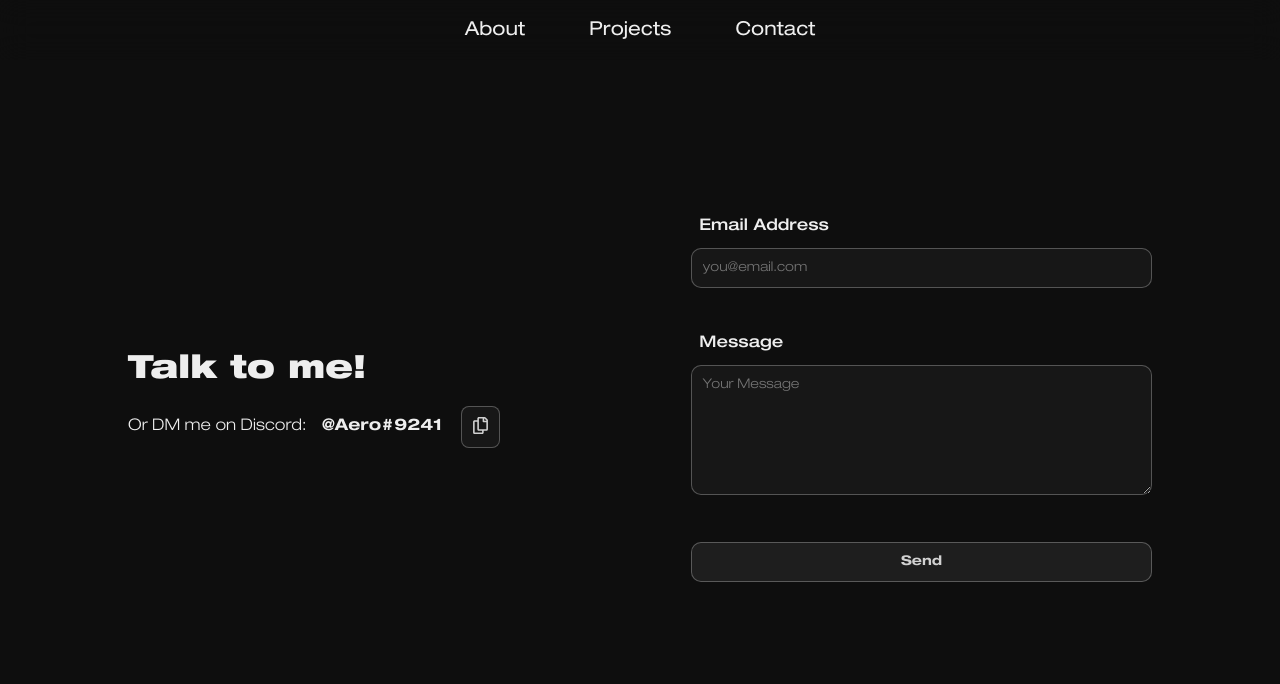
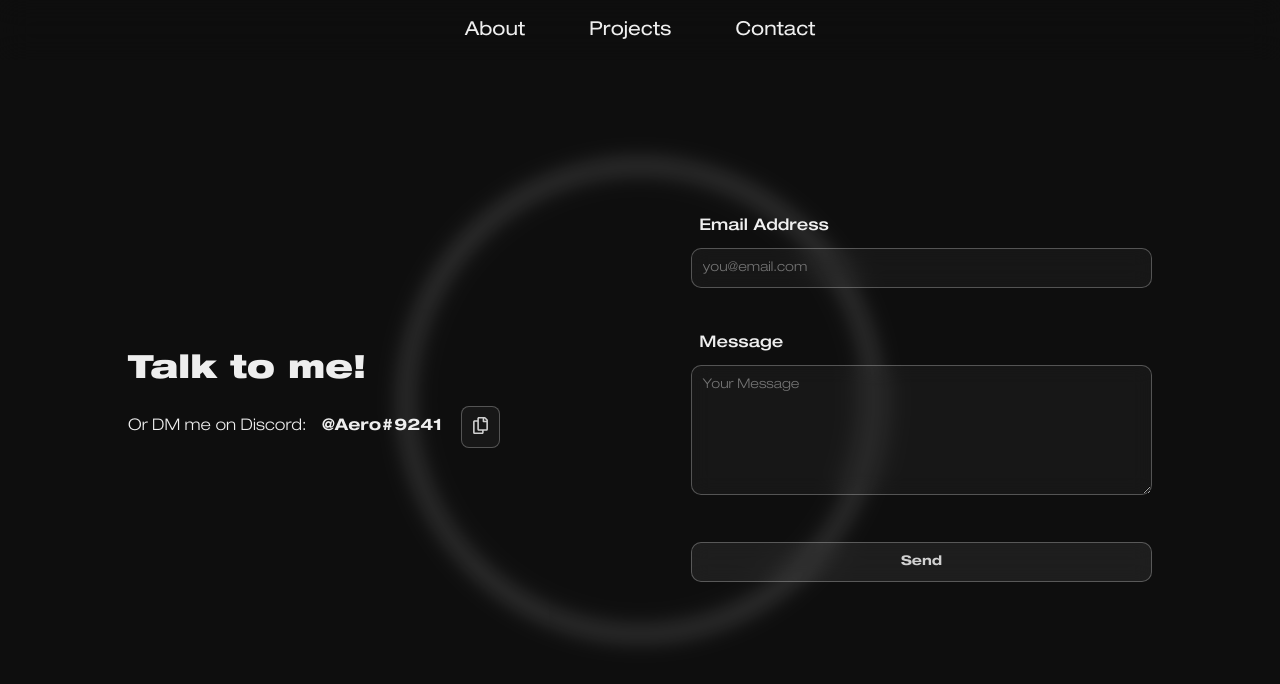
Before and after one commit to ishaan1013/ishaandey, a Next.js app: page /contact in a window 1280 px wide. Shown: the top 684 px of the page. Built offline with nearby package versions, Linux system fonts and the light colour scheme.

Commit message:
general styles

```diff
--- a/components/circle.js
+++ b/components/circle.js
@@ -1,23 +1,29 @@
 import { useState, useEffect } from 'react'
 
-export default function Circle() {
+export default function Circle(props) {
 
-    const [circleOpacity, setCircleOpacity] = useState(0.8)
-    const [circleBlur, setCircleBlur] = useState(0)
+    // const [circleOpacity, setCircleOpacity] = useState(0.8)
+    // const [circleBlur, setCircleBlur] = useState(0)
+    const [circleStyle, setCircleStyle] = useState({})
+
+    // useEffect(() => {
+    //     window.addEventListener("scroll", changeStyle);
+    // }, []);
+
+    // function changeStyle() {
+    //     setCircleOpacity(0.8/((window.scrollY/30)+0.001))
+    //     setCircleBlur(window.scrollY/400)
+    // }
+
 
     useEffect(() => {
-        window.addEventListener("scroll", changeStyle);
-    }, []);
-
-    function changeStyle() {
-        setCircleOpacity(0.8/((window.scrollY/30)+0.001))
-        setCircleBlur(window.scrollY/400)
-    }
-
-    const circleStyle = {
-        // opacity: circleOpacity,
-        filter: "blur("+circleBlur+"px)",
-    }
+        if (props.contact) {
+            setCircleStyle({opacity: 0.5, filter: "blur(10px)"})
+        }
+        else {
+            setCircleStyle({})
+        }
+    }, [])
 
     return(
         <>
--- a/components/landing/about.js
+++ b/components/landing/about.js
@@ -67,7 +67,7 @@ export default function About() {
                         <p
                         onClick={() => {navigator.clipboard.writeText("Aero#9241");}}
                         >
-                            DISCORD<br/><span>(CLICK TO COPY)</span>
+                            DISCORD<br/><span>Aero#9241<br/>(CLICK TO COPY)</span>
                         </p>
                         <div>
                             <div
--- a/pages/contact.js
+++ b/pages/contact.js
@@ -1,7 +1,7 @@
 import { useRef } from 'react';
 
 import Navbar from '../components/navbar'
-import Blob from '../components/blob'
+import Circle from '../components/circle'
 import styles from '../styles/Contact.module.scss'
 
 import emailjs from '@emailjs/browser';
@@ -35,7 +35,7 @@ export default function Contact() {
             <Navbar/>
             <div className="container">
                 <main className="main">
-                    <Blob/>
+                    <Circle contact/>
                     <div className={styles.wrapper}>
                         <section className={styles.text}>
                             <h1>Talk to me!</h1>
--- a/styles/Contact.module.scss
+++ b/styles/Contact.module.scss
@@ -139,6 +139,8 @@
         &:focus {
             outline: 1px #ffffff88 solid;
         }
+
+        backdrop-filter: blur(10px);
     }
     input {
         @media screen and (max-width: 560px) {
@@ -178,6 +180,7 @@
 
         padding: 0.8em;
         transition: all 0.3s;
+        backdrop-filter: blur(10px);
 
         &:hover {
             border: 1px #ffffff77 solid;
--- a/styles/Home.module.scss
+++ b/styles/Home.module.scss
@@ -240,8 +240,12 @@
       p {
         text-align: center;
         span {
-          font-size: 1rem;
+          font-size: 0.8rem;
+          line-height: 1em;
           font-weight: 400;
+          background: -webkit-linear-gradient(0deg, rgb(90, 176, 111) 0%, rgb(152, 84, 173) 100%);
+          background-clip: text;
+          -webkit-text-fill-color: transparent;
         }
 
         @media screen and (min-width: 769px) {
```
